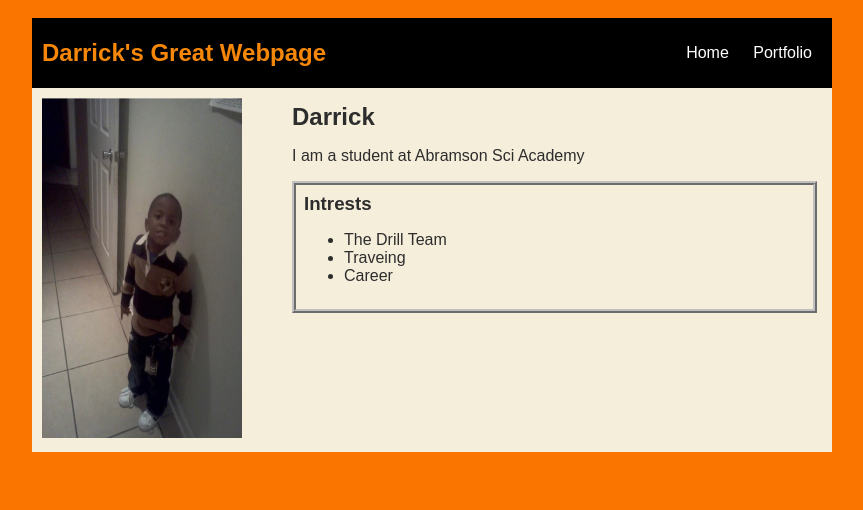
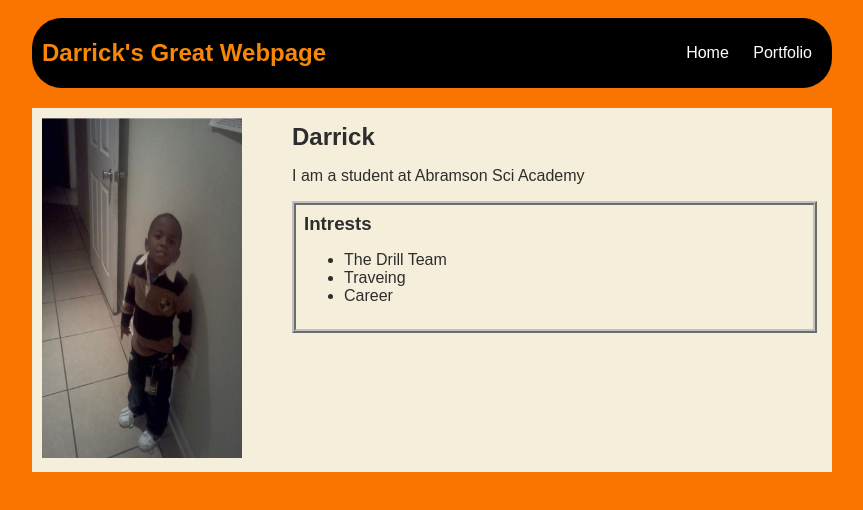
Before and after one commit to Darricktillman/Darricktillman.github.io, a plain HTML site: page index.html in a window 1280 px wide. Shown: the whole page, without its empty margins (208-1071 px from the left). Drawn offline with Linux system fonts and the light colour scheme.

Commit message:
add index.html and css files

```diff
--- a/style.css
+++ b/style.css
@@ -13,6 +13,8 @@ body {
 nav {
     background: rgb(0, 0, 0);
    margin: 0 auto;
+   margin-bottom: 20px;
+   border-radius: 30px;
     display: flex;
     padding: 10px;
 }
```
